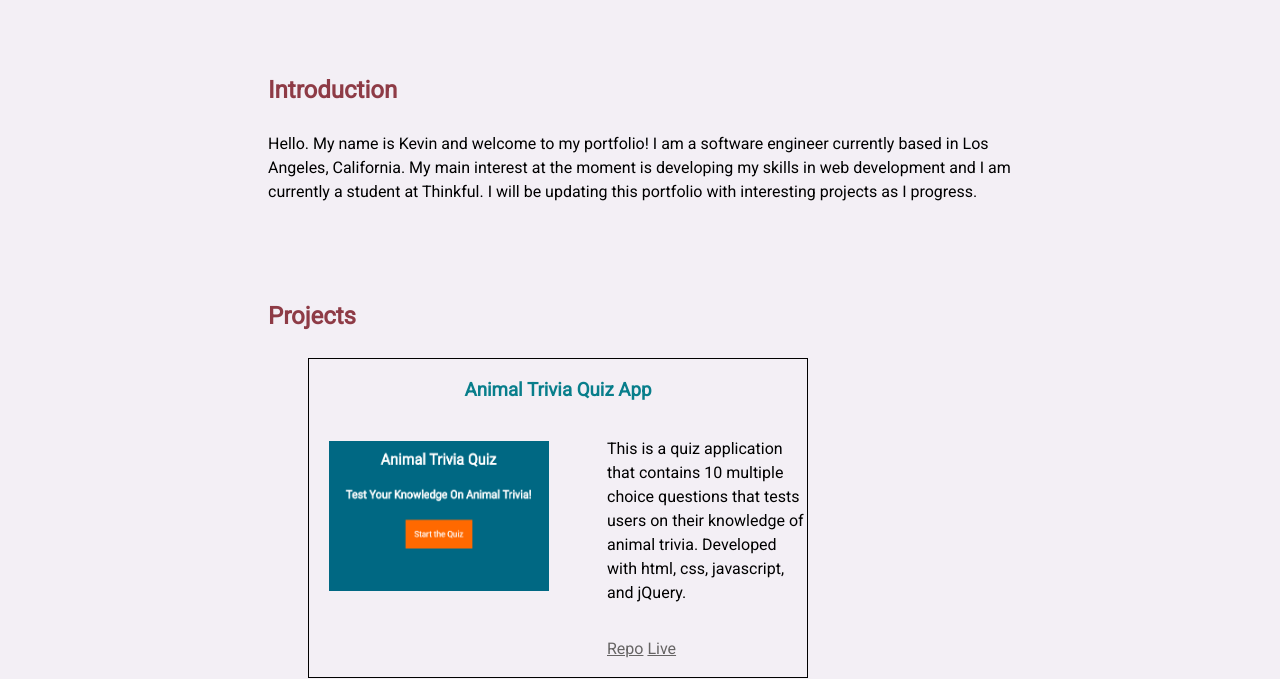
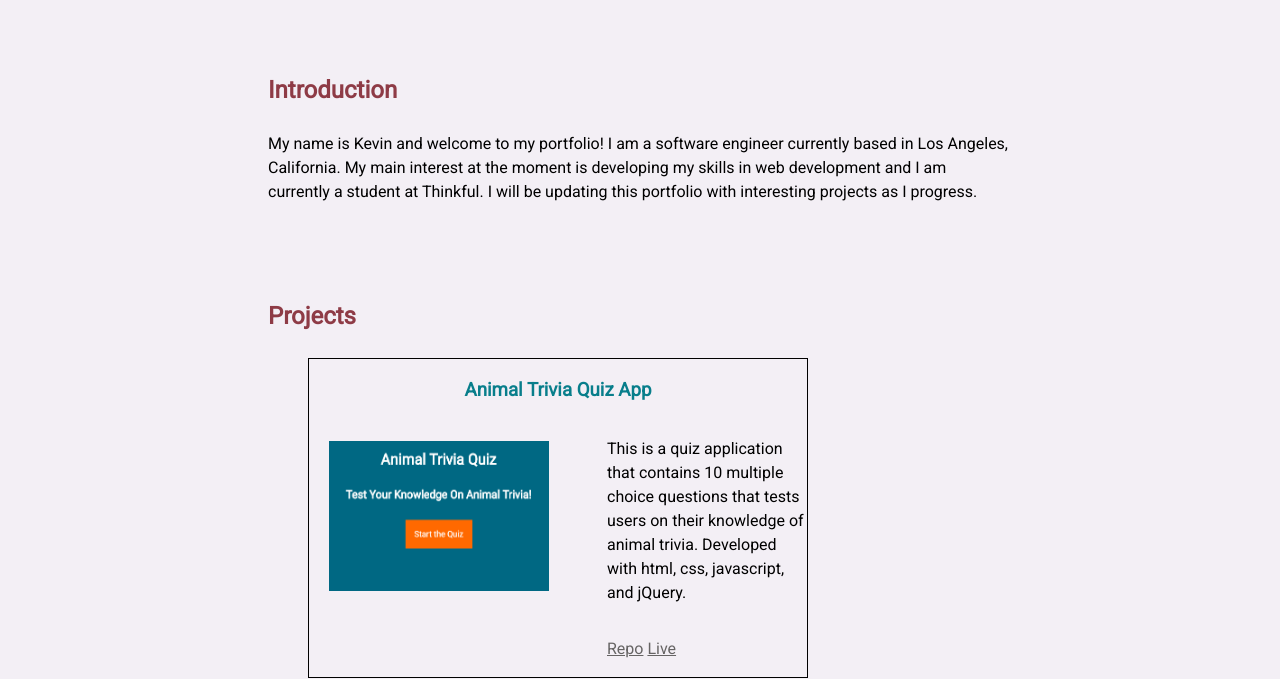
Before and after one commit to kvnlxu/portfolio, a plain HTML site: page index.html in a window 1280 px wide. Shown: the part 149-828 px from the top of the page. Drawn offline with nearby package versions, Linux system fonts and the light colour scheme.

Commit message:
removed redundant "Hello" from introduction

```diff
--- a/index.html
+++ b/index.html
@@ -22,7 +22,7 @@
 
     <section id="intro" role="article">
         <h2>Introduction</h2>
-        <p>Hello. My name is Kevin and welcome to my portfolio!
+        <p>My name is Kevin and welcome to my portfolio!
         I am a software engineer currently based in Los Angeles, California.
         My main interest at the moment is developing my skills in web development and
         I am currently a student at Thinkful.
```
